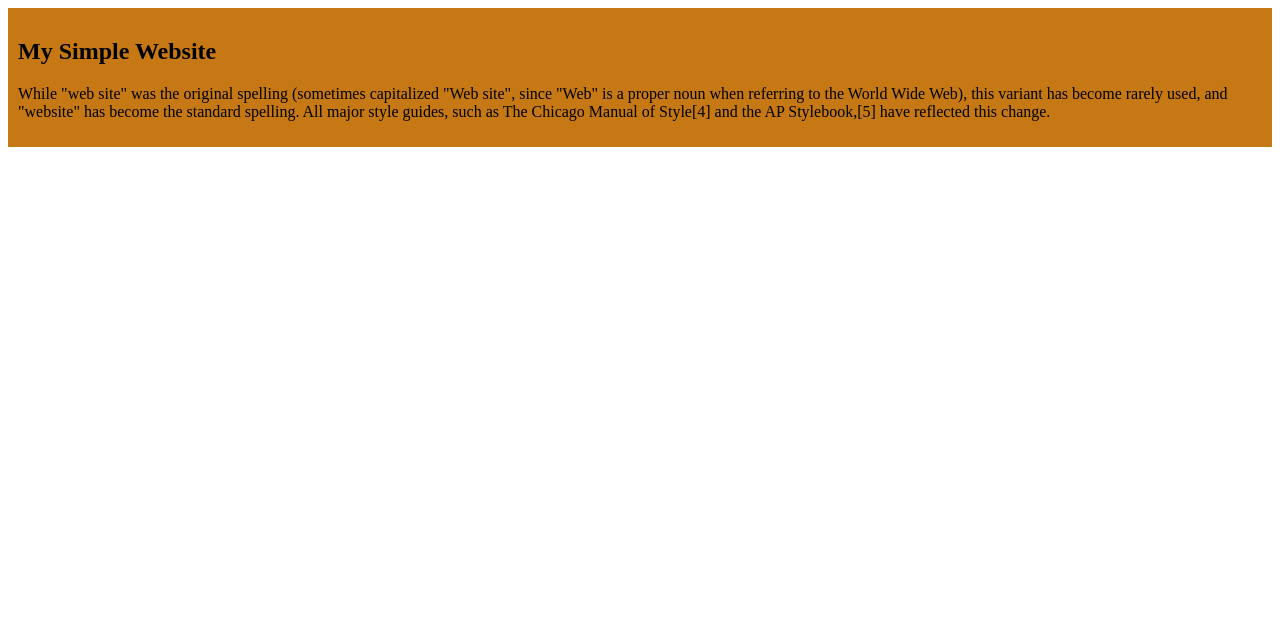
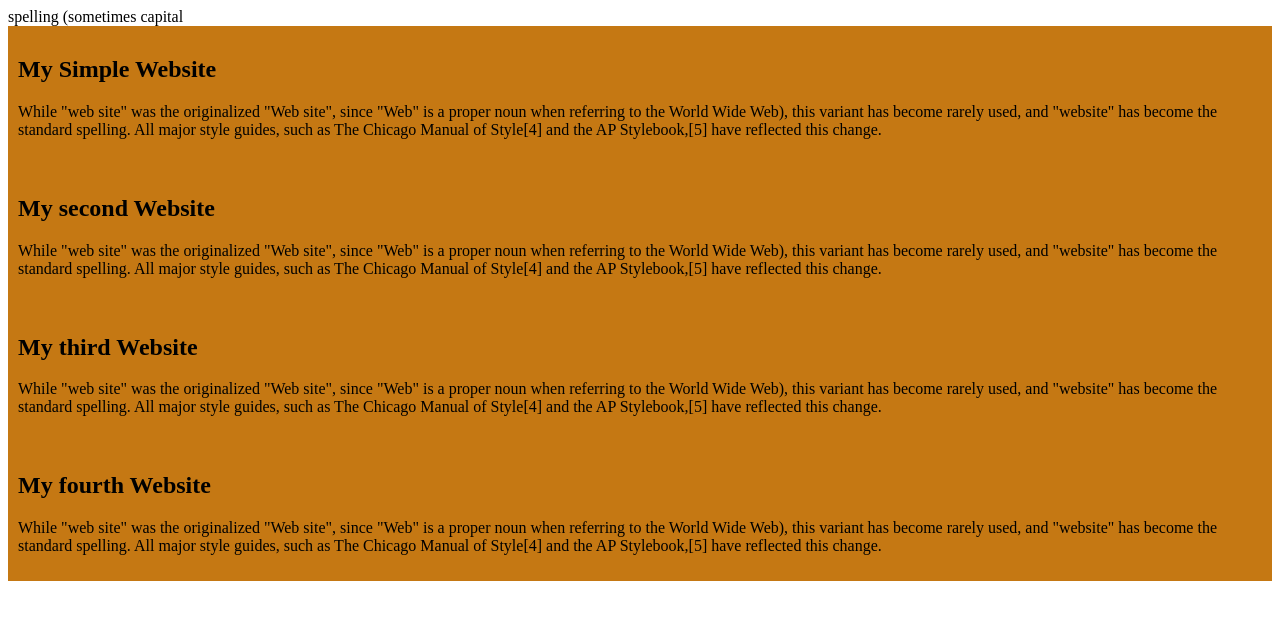
Before and after one commit to jahed2uae/My-simple-website, a plain HTML site: page index.html in a window 1280 px wide. Drawn offline with Linux system fonts and the light colour scheme.

Commit message:
first commitsecond

```diff
--- a/index.html
+++ b/index.html
@@ -3,13 +3,33 @@
 <head>
     <meta charset="UTF-8">
     <meta name="viewport" content="width=device-width, initial-scale=1.0">
-    <title>My simple website</title>
+    <title>My simple website</title> spelling (sometimes capital
     <link rel="stylesheet" href="Style/blog.css">
 </head>
 <body>
     <div>
+
         <h2>My Simple Website</h2>
-        <p>While "web site" was the original spelling (sometimes capitalized "Web site", since "Web" is a proper noun when referring to the World Wide Web), this variant has become rarely used, and "website" has become the standard spelling. All major style guides, such as The Chicago Manual of Style[4] and the AP Stylebook,[5] have reflected this change.</p>
+        <p>While "web site" was the originalized "Web site", since "Web" is a proper noun when referring to the World Wide Web), this variant has become rarely used, and "website" has become the standard spelling. All major style guides, such as The Chicago Manual of Style[4] and the AP Stylebook,[5] have reflected this change.</p>
+
+    </div>
+    <div>
+
+        <h2>My second Website</h2>
+        <p>While "web site" was the originalized "Web site", since "Web" is a proper noun when referring to the World Wide Web), this variant has become rarely used, and "website" has become the standard spelling. All major style guides, such as The Chicago Manual of Style[4] and the AP Stylebook,[5] have reflected this change.</p>
+
+    </div>
+    <div>
+
+        <h2>My third Website</h2>
+        <p>While "web site" was the originalized "Web site", since "Web" is a proper noun when referring to the World Wide Web), this variant has become rarely used, and "website" has become the standard spelling. All major style guides, such as The Chicago Manual of Style[4] and the AP Stylebook,[5] have reflected this change.</p>
+
+    </div>
+    <div>
+
+        <h2>My fourth Website</h2>
+        <p>While "web site" was the originalized "Web site", since "Web" is a proper noun when referring to the World Wide Web), this variant has become rarely used, and "website" has become the standard spelling. All major style guides, such as The Chicago Manual of Style[4] and the AP Stylebook,[5] have reflected this change.</p>
+
     </div>
 
 </body>
```
